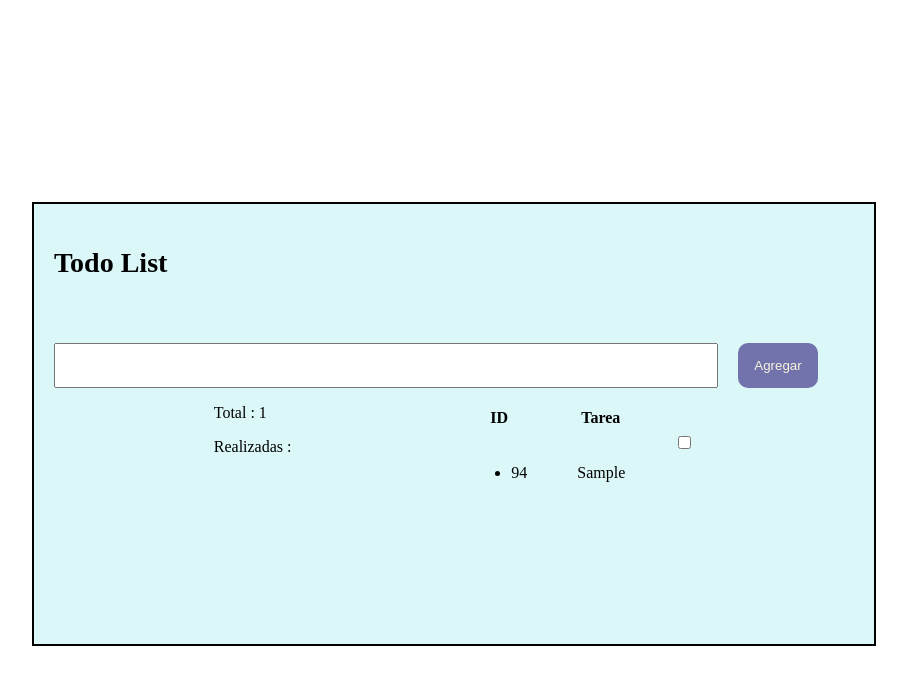
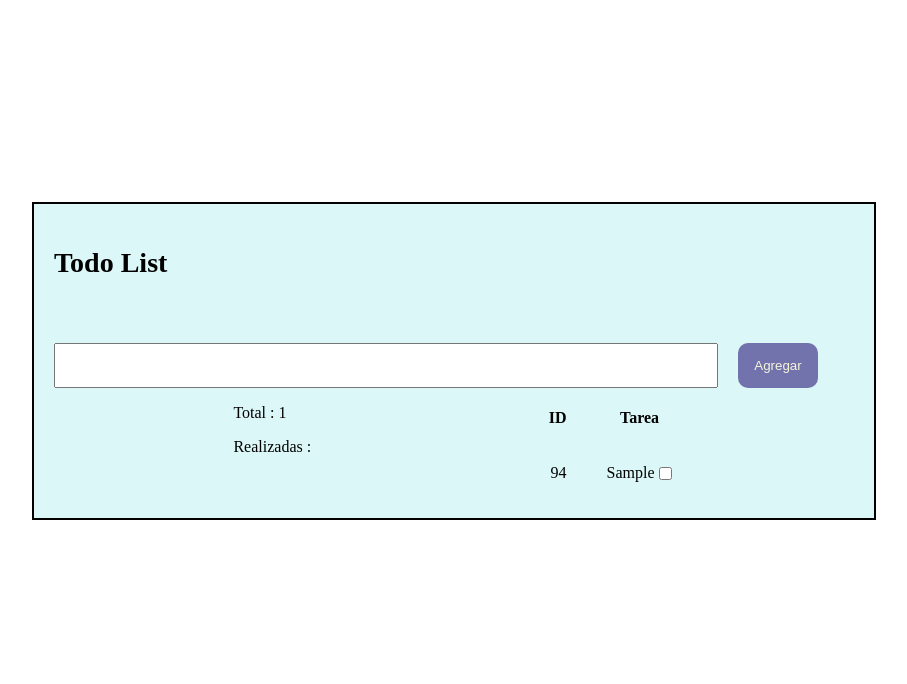
Before and after one commit to Adam19111987/desafioTodolist, a plain HTML site: page index.html in a window 1280 px wide. Both pictures are taken after typing "Sample" into the empty fields and a click on the button "Agregar". Shown: the whole page, without its empty margins (186-1093 px from the left). Drawn offline with Linux system fonts and the light colour scheme.

Commit message:
prueba 2

```diff
--- a/Assets/Javascript/script.js
+++ b/Assets/Javascript/script.js
@@ -27,7 +27,7 @@ function renderizarTareas(labores, elemenID, elementarea,elementchech) {
   let htmlchek = "";
   for (labor of labores) {
     htmlID += `<li class ="listaid">${labor.id}</li> `;
-    htmltarea += `<li class ="listascard">${labor.tarea}</li>`;
+    htmltarea += `<li class ="listaid">${labor.tarea}</li>`;
     htmlchek += ` <input type="checkbox">`
   }
   elemento.innerHTML = htmlID;
--- a/Assets/estilos/estilo.css
+++ b/Assets/estilos/estilo.css
@@ -11,7 +11,7 @@ h2 {
 
 .card {
   border: solid 2px black;
-  height: 400px;
+  min-width:  400px;
   width: 800px;
   background-color: rgb(219, 247, 247);
   padding: 20px;
@@ -49,7 +49,10 @@ h2 {
 .Cards-listado {
   display: flex;
   align-items: center;
-  gap: 10px;
+
+}
+.titulo{
+ padding-left: 38px;
 }
 
 .Card-ID {
@@ -66,16 +69,13 @@ h2 {
 
 .listascard {
   display: flex;
-  gap: ;
+
   list-style: none;
   margin-right: 39px;
 }
 
-.listasid {
-  display: flex;
-  justify-content: space-between;
-  align-items: center;
-  padding: 5px 0;
+.listaid {
+  list-style: none;
 }
 
 .listascard {
@@ -84,11 +84,14 @@ h2 {
   gap: 20px;
 }
 
-.tarea-texto{
-    margin-left: 20px;
+.inputcheck{
+  display: flex;
+  flex-direction: column;
 }
 
-.tareacheckbox {
-    display: flex;
-    gap: 20px;
+.contenedorlistadocheq{
+  display: flex;
+  justify-content: center;
+  align-items: center;
+
 }
--- a/index.html
+++ b/index.html
@@ -26,14 +26,18 @@
           </div>
           <div class="Cards-listado">
           <div class="Card-ID">
-            <h4 class="tituloid">ID</h4>
+            <h4 class="titulo">ID</h4>
             <ul id="listID"></ul>
           </div>
             <div class="Card-Tareas">
-            <h4>Tarea</h4>
+            <h4 class="titulo">Tarea</h4>
+            <div class="contenedorlistadocheq">
             <ul id="listTarea" class="listTarea"></ul>
+            <div id="inputcheck" class="inputcheck">
+
+            </div>
              </div>
-             <div id="inputcheck">
+
 
              </div>
 
```
